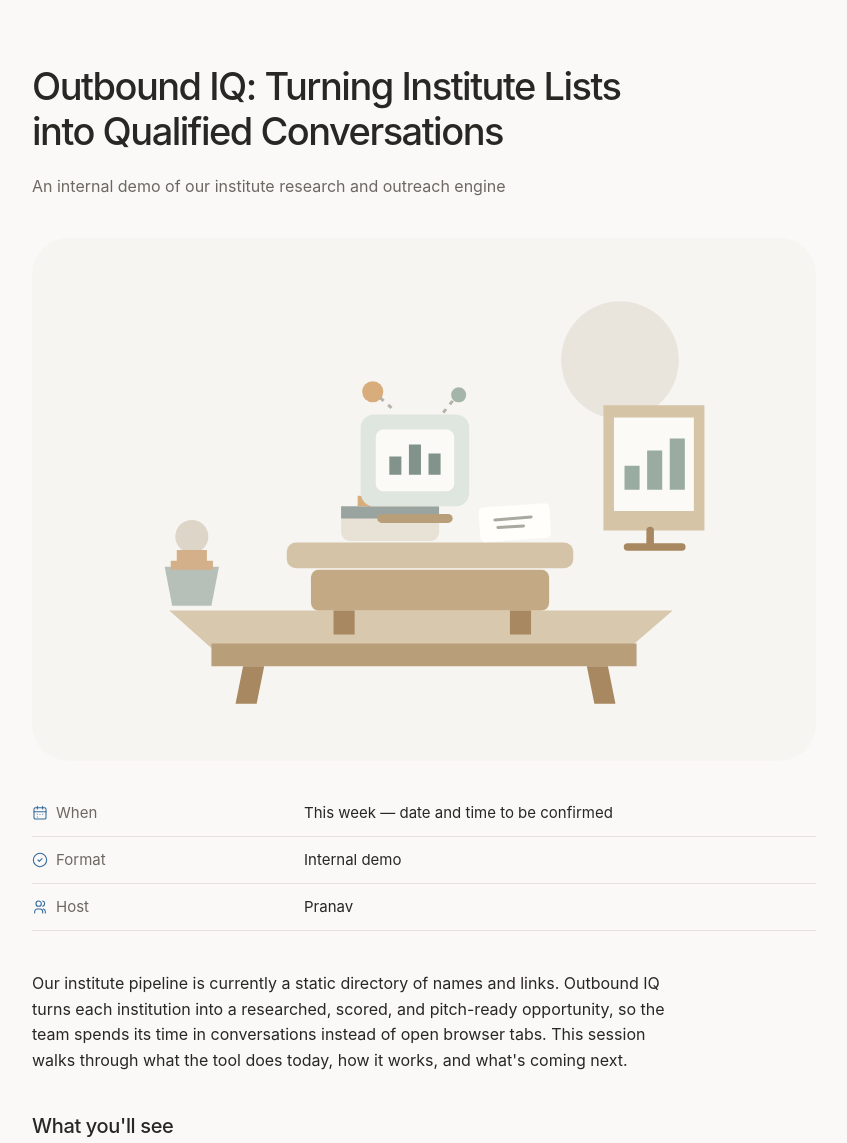
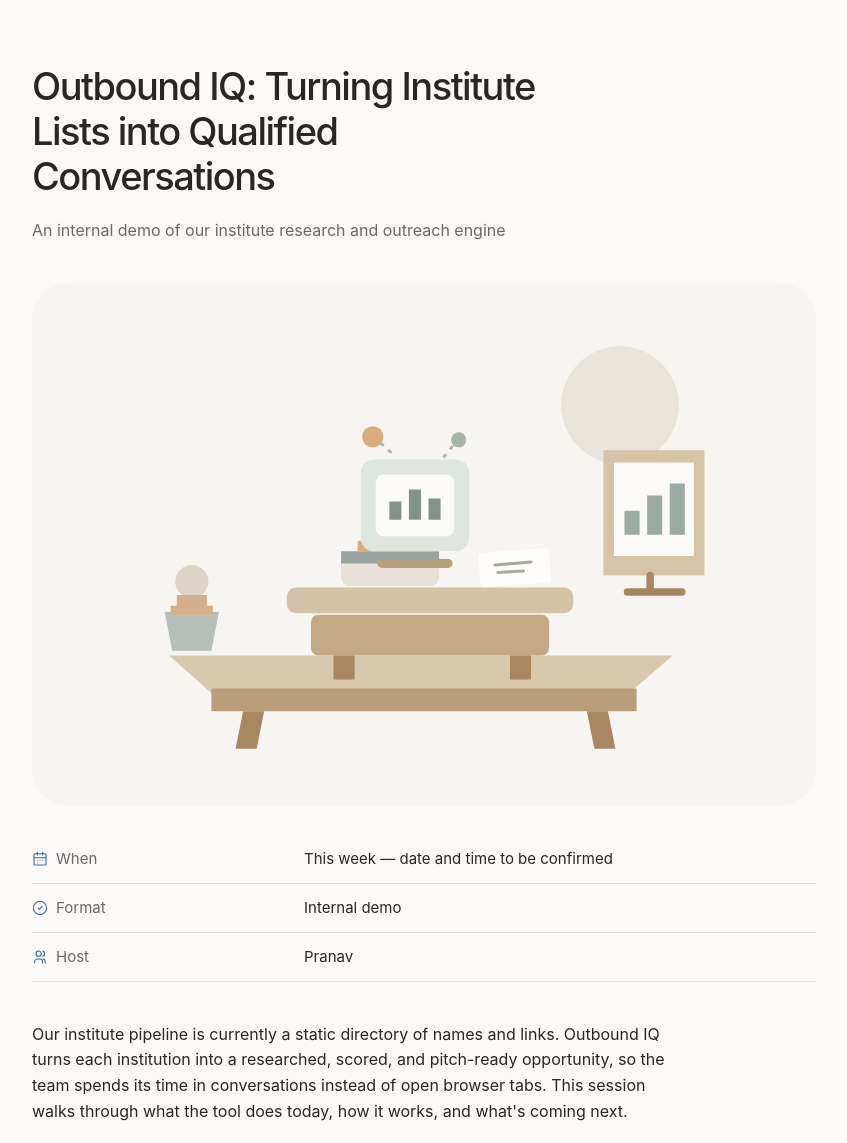
Before and after one commit to prnvjn/outbound-iq-demo, a plain HTML site: page index.html in a window 1280 px wide. Shown: the top 1143 px of the page, without its empty margins (216-1063 px from the left). Drawn offline with Linux system fonts and the light colour scheme.

Commit message:
Tune title wrapping and detail row spacing

```diff
--- a/index.html
+++ b/index.html
@@ -5,7 +5,7 @@
   <meta name="viewport" content="width=device-width, initial-scale=1">
   <meta name="theme-color" content="#faf9f7">
   <title>Outbound IQ: Turning Institute Lists into Qualified Conversations</title>
-  <link rel="stylesheet" href="styles.css?v=2">
+  <link rel="stylesheet" href="styles.css?v=3">
 </head>
 <body>
   <main class="page">
--- a/styles.css
+++ b/styles.css
@@ -19,12 +19,12 @@ body {
 .page { width: min(100%, 880px); margin: 0 auto; padding: 64px 48px 64px; }
 .hero { display: flex; flex-direction: column; gap: 39px; margin-bottom: 29px; }
 h1, h2, h3, p { margin-top: 0; }
-h1 { max-width: 610px; margin-bottom: 0; font-size: clamp(28px, 4vw, 38px); font-weight: 550; line-height: 1.18; letter-spacing: -1.5px; }
+h1 { max-width: 550px; margin-bottom: 0; font-size: clamp(28px, 4vw, 38px); font-weight: 550; line-height: 1.18; letter-spacing: -1.5px; }
 .subtitle { max-width: 585px; margin: 20px 0 0; color: var(--muted); }
 .art { aspect-ratio: 1.5; overflow: hidden; border-radius: 16px; }
 .art svg { display: block; width: 100%; height: 100%; }
 .facts { margin: 0 0 40px; font-size: 15px; line-height: 24px; }
-.facts > div { display: grid; grid-template-columns: 1fr 2fr; gap: 0 16px; padding: 11px 0; border-bottom: 1px solid var(--line); }
+.facts > div { display: grid; grid-template-columns: 1fr 2fr; gap: 0 16px; padding: 12px 0; border-bottom: 1px solid var(--line); }
 .facts dt { display: flex; align-items: center; gap: 8px; color: var(--muted); }
 .facts dd { margin: 0; }
 .icon { flex: 0 0 16px; width: 16px; height: 16px; color: #32699e; fill: none; stroke: currentColor; stroke-width: 1.6; stroke-linecap: round; stroke-linejoin: round; }
```
